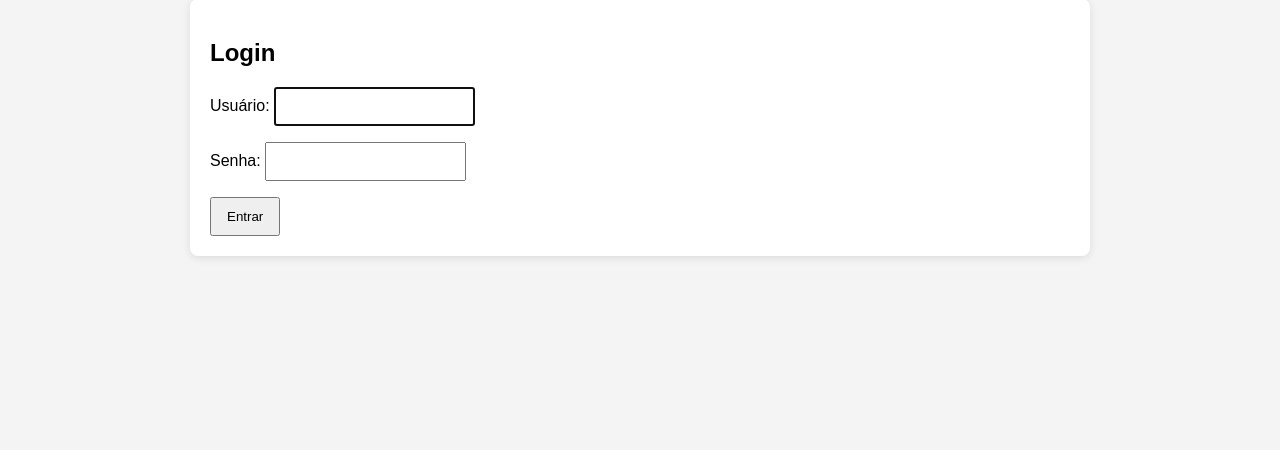
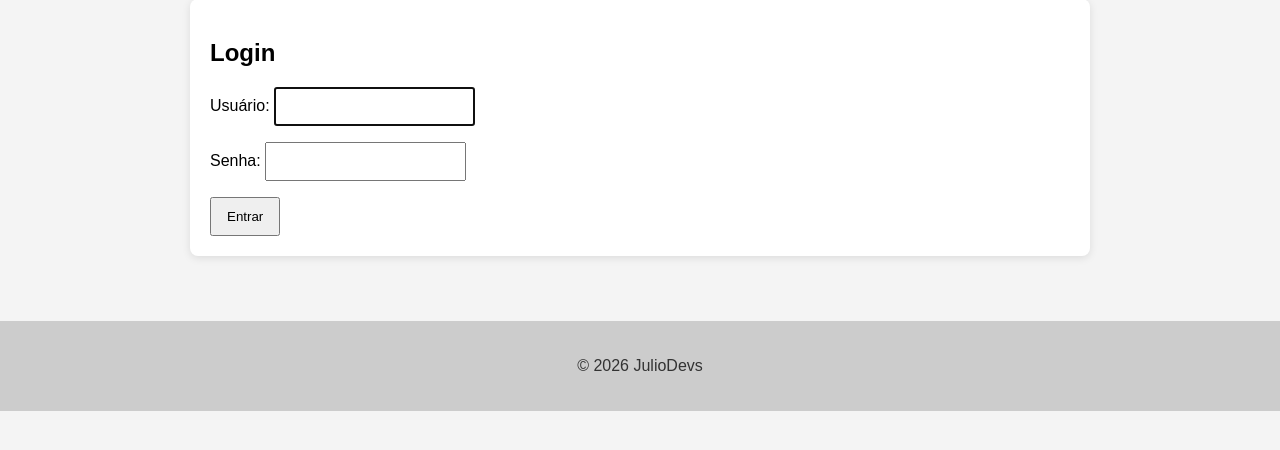
Before and after one commit to julioprattes-stack/Projeto-Sistema-de-Biblioteca, a Django app: page /login/ in a window 1280 px wide. Shown: the part 161-611 px from the top of the page. Run offline with Django 5.2, Linux system fonts and the light colour scheme.

Commit message:
base.html

```diff
--- a/templates/base.html
+++ b/templates/base.html
@@ -18,6 +18,13 @@
             background-color: #222;
             color: white;
             padding: 20px;
+        }
+
+        footer {
+            background-color: #ccc;
+            color: #333;
+            padding: 20px;
+            text-align: center;
         }
 
         header h1 {
@@ -138,6 +145,10 @@
 
     </div>
 
+    <footer>
+        <p>&copy; 2026 JulioDevs</p>
+    </footer>
+
 </body>
 
 </html>
```
Lines whose indentation alone changed are shown as unchanged.
